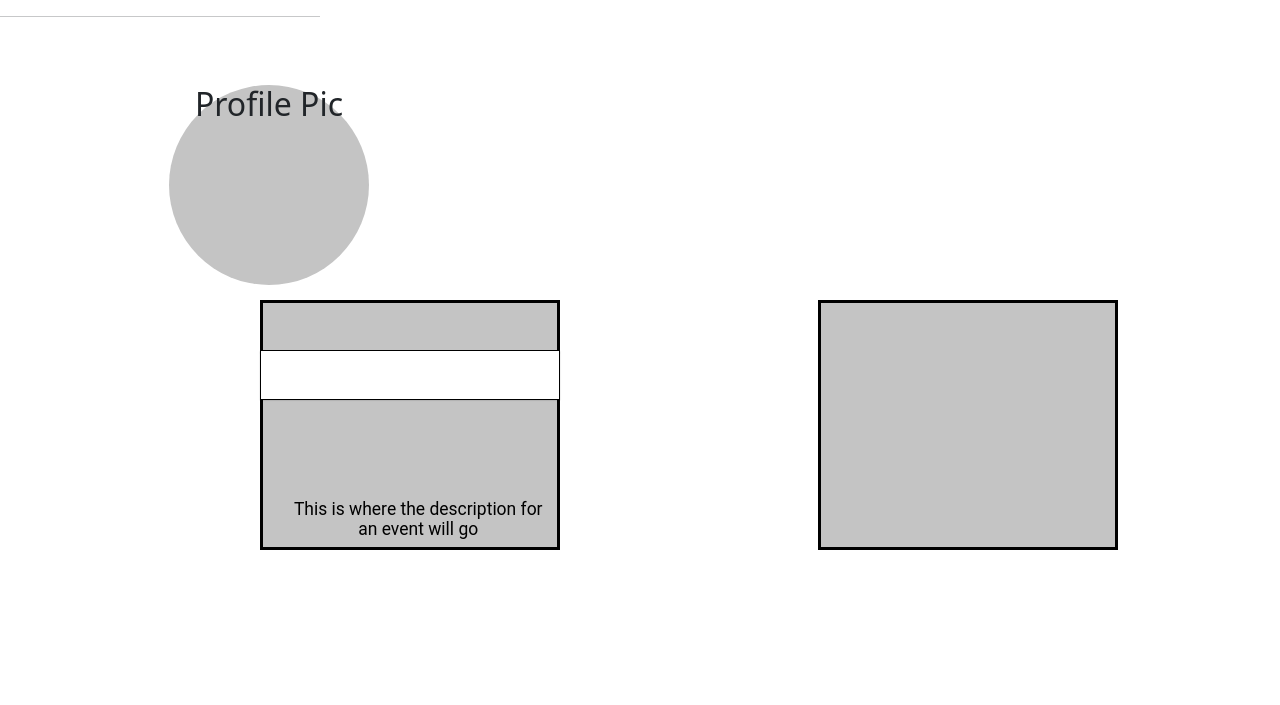
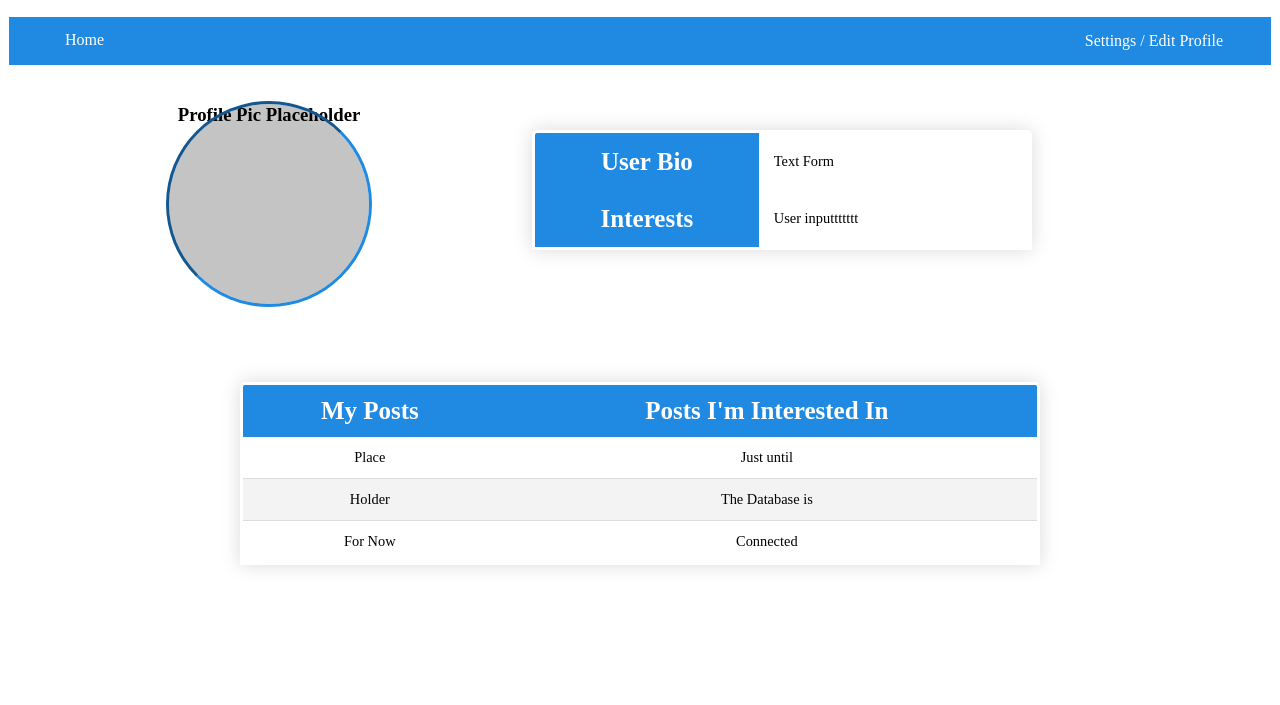
Before and after one commit to xlab-classes/cse442-spring2022-team-unemployed-bums, a Django app: page /profile/ in a window 1280 px wide. Shown: the top 705 px of the page. Run offline with Django 4.2, Linux system fonts and the light colour scheme.

Commit message:
updated html & css

```diff
--- a/mysite/profilepage/static/profilepage/style.css
+++ b/mysite/profilepage/static/profilepage/style.css
@@ -0,0 +1,125 @@
+.content-table {
+    border-style:double;
+    border-collapse: collapse;
+
+    position:relative;
+    top: 300px;
+
+    margin-left: auto;
+    margin-right:auto;
+    font-size: 0.9em;
+    min-width: 800px;
+    border-radius: 5px 5px 0 0;
+    overflow: hidden;
+    box-shadow: 0 0 20px rgba(0, 0, 0, 0.15);
+  }
+
+  .content-table thead tr{
+
+    background-color: #208AE3;
+    color: #ffffff;
+    text-align: center;
+    font-weight: bold;
+    font-size: 25px;
+  }
+  .content-table th,
+  .content-table td {
+    text-align: center;
+    padding: 12px 15px;
+  }
+
+
+  .content-table tbody tr {
+    border-bottom: 1px solid #dddddd;
+  }
+
+
+
+  .content-table tbody tr:nth-of-type(even) {
+    background-color: #f3f3f3;
+  }
+
+
+  .content-table tbody tr:last-of-type{
+    border-bottom: 2px solid #208AE3;
+  }
+
+
+
+
+  ul{
+    list-style-type: none;
+    overflow: hidden;
+    border: 1px solid #ffffff;
+    background-color: #208AE3;
+  }
+
+
+  li a{
+  display: block;
+  color:white;
+  text-align:center;
+  padding: 14px 16px;
+  text-decoration: none;
+  }
+
+  li a:hover {
+    background-color: #B2E0FB;
+  }
+
+
+
+
+  .profileCir {
+      position: absolute;
+      width: 200px;
+      height: 200px;
+      left: 169px;
+      top: 85px;
+      text-align: center;
+      align-items: center;
+      border-radius: 50%;
+      background-color: #C4C4C4 ;
+
+      outline-style: inset;
+      outline-color: #208AE3;
+    }
+
+
+
+
+
+
+  .bioInterestsTable{
+    border-style:double;
+    border-collapse: collapse;
+
+    position:relative;
+    top: -135px;
+    right: -142px;
+
+    margin-left: auto;
+    margin-right:auto;
+    font-size: 0.9em;
+    min-width: 500px;
+    border-radius: 5px 5px 0 0;
+    overflow: hidden;
+    box-shadow: 0 0 20px rgba(0, 0, 0, 0.15);
+  }
+
+  .bioInterestsTable td:first-child{
+    font-weight: bold;
+    background-color: #208AE3;
+    color: #ffffff;
+    text-align: center;
+    font-weight: bold;
+    font-size: 25px;
+  }
+
+  .bioInterestsTable td:last-child {
+    padding: 20px 15px;
+  }
+
+  bioInterestsTable tbody tr{
+  border-bottom: 1px solid #dddddd;
+  }
--- a/mysite/profilepage/templates/profileHome/profile.html
+++ b/mysite/profilepage/templates/profileHome/profile.html
@@ -1,98 +1,84 @@
-{% extends 'profileHome/base.html' %}
-
-{% block content %}
+{% load static%}
 <!DOCTYPE html>
 <html>
+<head>
+  <link rel="stylesheet" type="text/css" href="{% static 'profilepage/style.css' %}">
 
-<head>
-<style>
-  .profileCir {
-    position: absolute;
-    width: 200px;
-    height: 200px;
-    left: 169px;
-    top: 85px;
-    text-align: center;
-    align-items: center;
-    border-radius: 50%;
-    background-color: #C4C4C4 ;
-  }
-  .postsBackgroundLeft {
-    position: absolute;
-  width: 300px;
-  height: 250px;
-  left: 260px;
-  top: 300px;
-
-  background: #C4C4C4;
-  border: 3px solid #000000;
-  box-sizing: border-box;
-  }
-  .postsBackgroundRight {
-    position: absolute;
-  width: 300px;
-  height: 250px;
-  left: 818px;
-  top: 300px;
-
-  background: #C4C4C4;
-  border: 3px solid #000000;
-  box-sizing: border-box;
-  }
-
-  .textOverPostRect{
-    position: absolute;
-    left: 0%;
-    right: 0%;
-    top: 0%;
-    bottom: 0%;
-    height: 50px;
-    width: 300px;
-    left: 260px;
-top: 350px;
-
-    background: #FFFFFF;
-    border: 0.728597px solid #000000;
-    box-sizing: border-box;
-    box-shadow: 0px 1.45719px 1.45719px rgba(0, 0, 0, 0.25);
-  }
-  .placeHolderText {
-    position: absolute;
-left: 22.96%;
-right: 1.28%;
-top: 41.50%;
-bottom: 10.8%;
-
-font-family: 'Roboto';
-font-style: normal;
-font-weight: 400;
-font-size: 17.4863px;
-line-height: 20px;
-display: flex;
-align-items: center;
-text-align: center;
-
-color: #000000;
-
-  }
-</style>
 </head>
 
 <body>
-  <h2 class="profileCir">Profile Pic</h2>
 
-  <hr style="width:25%;"align:right;left:818px;>
+  <body>
+    <ul>
+      <li style="float:left"><a href="/home">Home</a></li>
 
-  <h2 class="postsBackgroundLeft"></h2>
+    <li style="float:right;padding:1px 32px"><a href="/profile/settings">Settings / Edit Profile</a></li>
+    </ul>
+  </body>
 
-  <h2 class="postsBackgroundRight"></h2>
 
-  <h2 class="textOverPostRect"></h2>
 
-  <h2 class='placeHolderText'>This is where the description for
-  <br> an event will go</h2>
+
+  <h3 class="profileCir">Profile Pic Placeholder</h3>
+
+
+
+
+  <table class="content-table">
+    <thead>
+      <tr>
+        <th>My Posts</th>
+        <th>Posts I'm Interested In</th>
+      </tr>
+    </thead>
+
+    <tbody>
+      <tr>
+        <td>Place</td>
+        <td>Just until</td>
+      </tr>
+
+
+      <tr class="active-row">
+        <td>Holder</td>
+        <td>The Database is</td>
+      </tr>
+
+
+      <tr>
+        <td>For Now</td>
+        <td>Connected</td>
+      </tr>
+    </tbody>
+  </table>
+
+
+
+  <table class="bioInterestsTable">
+    <tbody>
+      <tr>
+        <td>
+          User Bio
+        </td>
+        <td>
+          Text Form
+        </td>
+      </tr>
+
+      <tr>
+        <td>
+          Interests
+        </td>
+        <td>
+          User inputtttttt
+        </td>
+      </tr>
+    </tbody>
+
+
+
+
 
 
 </body>
 </html>
-{% endblock content %}
--- a/mysite/profilepage/urls.py
+++ b/mysite/profilepage/urls.py
@@ -1,6 +1,10 @@
 from django.urls import path
 from profilepage.views import Index
+from profilepage.views import Idk
+from . import views
 
 urlpatterns = [
-    path('', Index.as_view(), name='profile_index')
+    path('', Index.as_view(), name='profile_index'),
+    #path('settings/', Index.profileSettings(GET), name='form_page')
+    path('settings/',Idk.as_view(), name='edit_profile')
 ]
--- a/mysite/profilepage/views.py
+++ b/mysite/profilepage/views.py
@@ -1,8 +1,17 @@
+from email.policy import HTTP
+from http.client import HTTPResponse
 from django.shortcuts import render
 from django.views import View
+from django.http import HttpResponse
+
+class Idk(View):
+    def get(self, request, *args, **kwargs):
+        return render(request,'profileHome/editProfile.html')
 
 class Index(View):
     #def profile(request):
     def get(self, request, *args, **kwargs):
         return render(request, 'profileHome/profile.html')
+
 # Create your views here.
+    #return render_to_response('profileHome/editProfile.html')
```
Also changed, not shown: mysite/profilepage/templates/profileHome/editProfile.html (added, +15 -0 lines).
